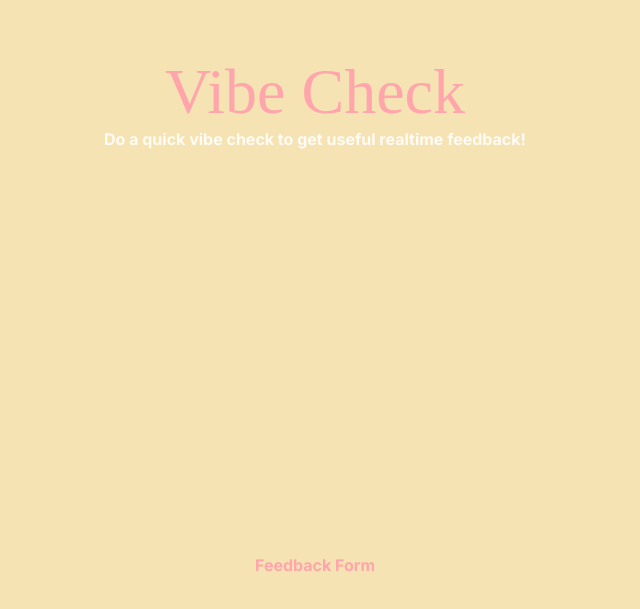
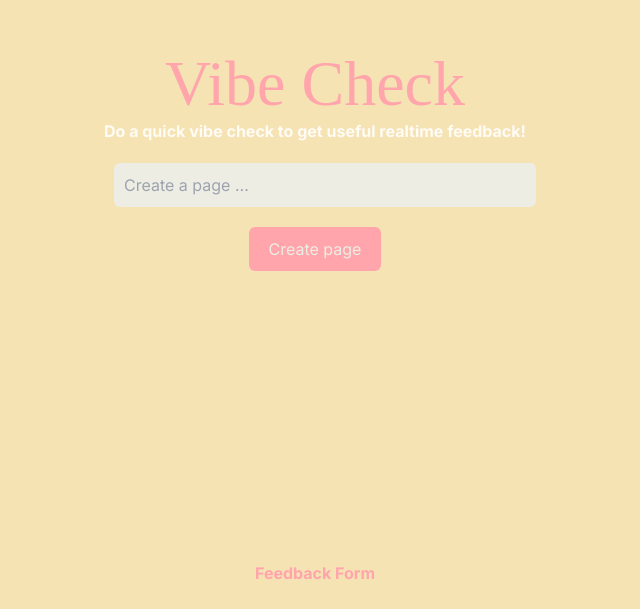
Before and after one commit to JakeRoggenbuck/vibe-check, a Next.js app in the folder nextjs-flask/: page / in a window 1280 px wide. Shown: the part 199-808 px from the top of the page, without its empty margins (325-965 px from the left). Built offline with nearby package versions, Linux system fonts and the light colour scheme; a web font is replaced by a local one.

Commit message:
Add new page input

```diff
--- a/nextjs-flask/app/page.tsx
+++ b/nextjs-flask/app/page.tsx
@@ -8,6 +8,7 @@ export default function Home() {
   const [rating, setRating] = useState(0);
   const [hover, setHover] = useState(0);
   const [comment, setComment] = useState("");
+  const [newPageName, setNewPageName] = useState("");
 
   const [context, setContext] = useState("");
   const [submitted, setSubmitted] = useState(false);
@@ -46,6 +47,10 @@ export default function Home() {
 
     setSubmitted(true);
   };
+
+  const handleCreatePage = () => {
+	  console.log("New Page!");
+	}
 
   useEffect(() => {
     const queryParameters = new URLSearchParams(window.location.search);
@@ -126,6 +131,19 @@ export default function Home() {
                   <h2 className="bold">
                     Do a quick vibe check to get useful realtime feedback!
                   </h2>
+
+                  <input
+                    className="auto_height"
+                    placeholder="Create a page ..."
+                    value={newPageName}
+                    onChange={(e) => setNewPageName(e.target.value)}
+                  />
+
+                  <br />
+
+                  <button className="submit-button" onClick={handleCreatePage}>
+                    Create page
+                  </button>
                 </>
               )}
             </>
```
